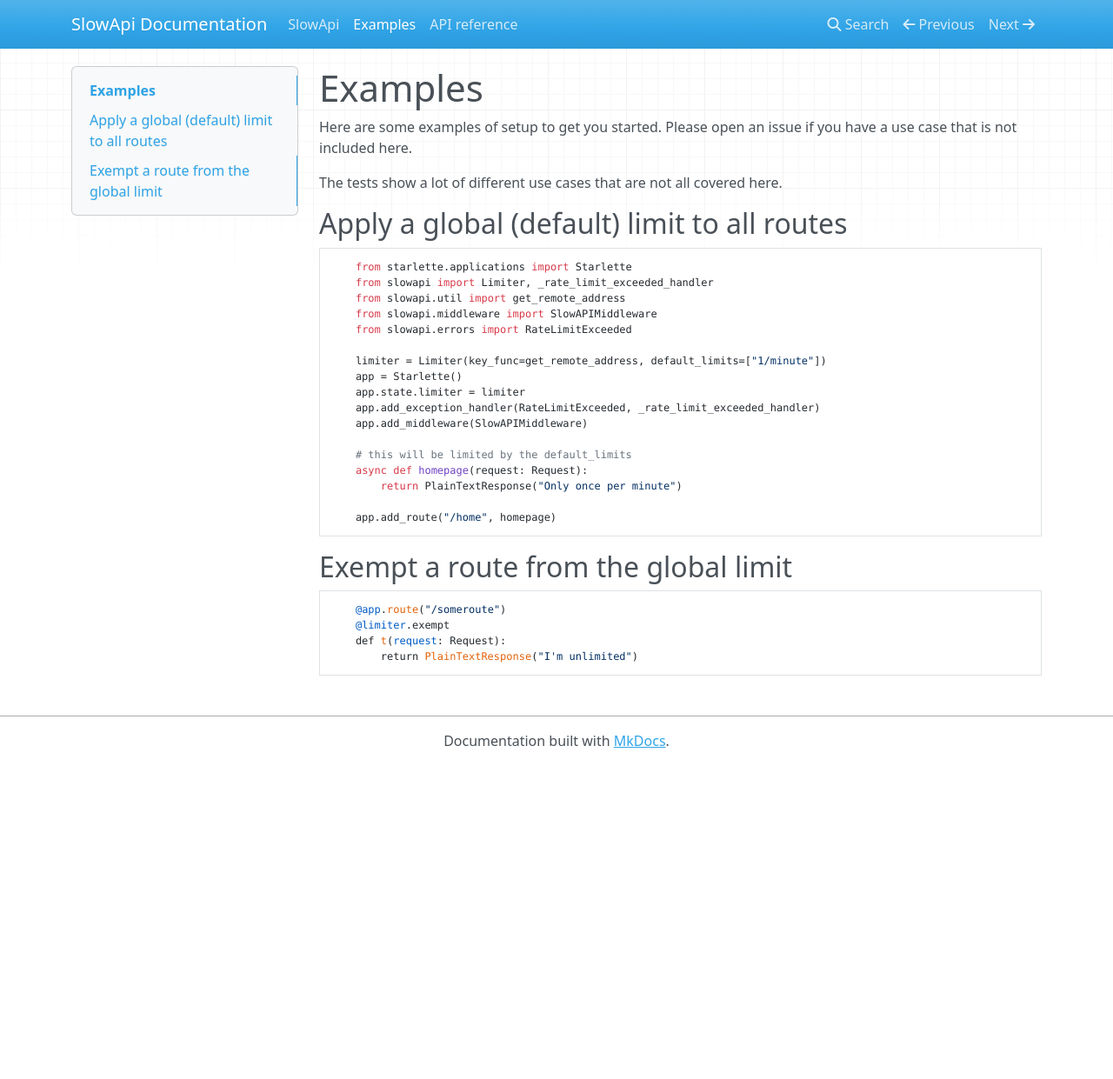
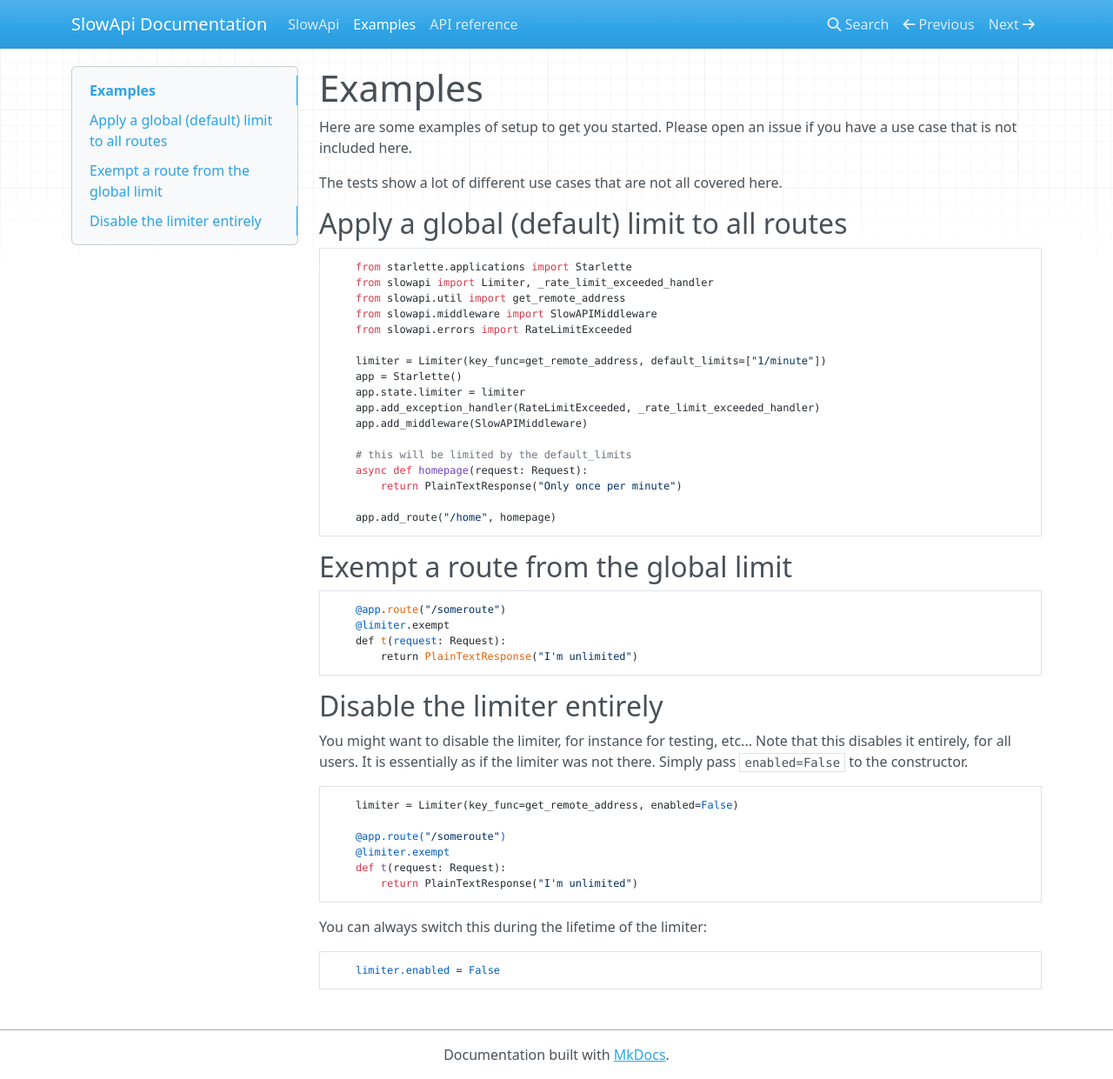
Before and after one commit to laurentS/slowapi, an MkDocs documentation site: the page built from docs/examples.md, in a window 1280 px wide and 1241 px high. Shown: the whole window at 87% size. Built offline with MkDocs 1.6.1, drawn with Linux system fonts in a browser that asks for light colours; nearby versions of some CDN libraries.

Commit message:
Document the enabled option

````diff
--- a/docs/examples.md
+++ b/docs/examples.md
@@ -34,3 +34,24 @@
     def t(request: Request):
         return PlainTextResponse("I'm unlimited")
 ```
+
+## Disable the limiter entirely
+
+You might want to disable the limiter, for instance for testing, etc...
+Note that this disables it entirely, for all users. It is essentially as if the limiter was not there.
+Simply pass `enabled=False` to the constructor.
+
+```python
+    limiter = Limiter(key_func=get_remote_address, enabled=False)
+
+    @app.route("/someroute")
+    @limiter.exempt
+    def t(request: Request):
+        return PlainTextResponse("I'm unlimited")
+```
+
+You can always switch this during the lifetime of the limiter:
+
+```python
+    limiter.enabled = False
+```
````
